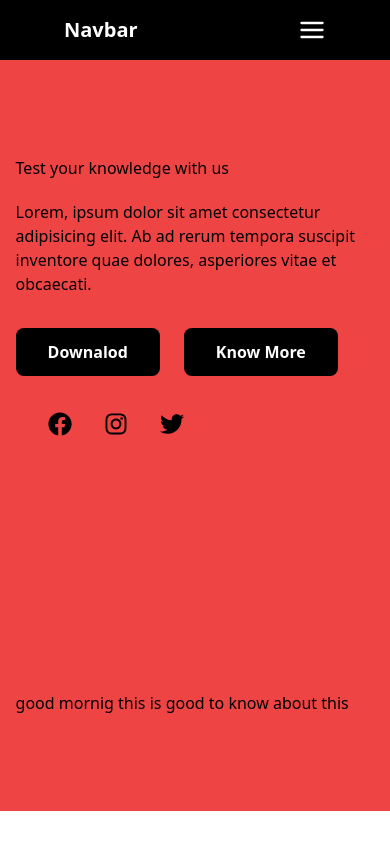
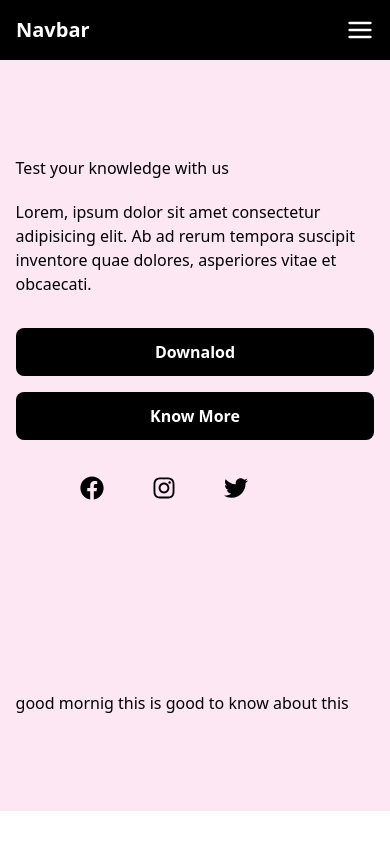
Before and after one commit to neelendrareddy9001/login_jwt_authentication, a React (Vite) app in the folder client/: page / in a window 390 px wide. Built offline with nearby package versions, Linux system fonts and the light colour scheme.

Commit message:
responsive styles to small screens

```diff
--- a/client/src/Components/Home.jsx
+++ b/client/src/Components/Home.jsx
@@ -10,9 +10,9 @@ const Home = () => {
   return (
     <>
       <Navbar />
-      <div className="flex flex-col gap-3 bg-red-500 px-[4vw] p-24 h-[89vh] lgg:flex-row lgg:gap-[20%]">
+      <div className="flex flex-col gap-3 bg-pink-100 px-[4vw] p-24 h-[89vh] lgg:flex-row lgg:gap-[20%]">
         <div className="h-full">
-          <h1 className="lgg:text-5xl mdd:text-4xl smm:text-3xl text-xl-semibold mb-[1.25rem] max-w-md">
+          <h1 className="lgg:text-5xl mdd:text-4xl smm:text-3xl text-bold mb-[1.25rem] max-w-md">
             Test your knowledge with us
           </h1>
           <p className="max-w-lg">
@@ -20,16 +20,16 @@ const Home = () => {
             rerum tempora suscipit inventore quae dolores, asperiores vitae et
             obcaecati.
           </p>
-          <div className="btns mt-8">
-            <button className="px-8 py-3 bg-black text-white rounded-lg font-semibold">
+          <div className="btns mt-8 flex flex-col gap-4 mdd:flex-row">
+            <button className=" py-3 px-4 bg-black text-white rounded-lg font-semibold mdd:w-[40%]">
               Downalod
             </button>
-            <button className="px-8 py-3 bg-black text-white rounded-lg font-semibold ml-6">
+            <button className="px-4 py-3 bg-black text-white rounded-lg font-semibold mdd:w-[40%]">
               Know More
             </button>
           </div>
 
-          <div className="icons my-[10%] flex px-8 mx-auto gap-8">
+          <div className="icons my-[10%] flex items-center px-16 gap-8  m-auto justify-content-around space-x-4">
             <FaFacebook size={24} />
             <FaInstagram size={24} />
             <FaTwitter size={24} />
--- a/client/src/Components/Navbar.jsx
+++ b/client/src/Components/Navbar.jsx
@@ -72,7 +72,7 @@ const Navbar = () => {
         }}
         animate={hidden ? "hidden" : "visible"}
         transition={{ duration: 0.35, ease: "easeInOut" }}
-        className=" bg-black mx-auto py-4 px-16 lgg:px-[8vw] w-[100%] text-white z-[101] relative"
+        className=" bg-black mx-auto py-4 px-4 lgg:px-[8vw] w-[100%] text-white z-[101] relative"
       >
         <div className="flex items-center justify-between relative">
           <NavLink to="/" href="" className="font-bold text-xl">
--- a/client/src/utils/Modlbutton.jsx
+++ b/client/src/utils/Modlbutton.jsx
@@ -1,7 +1,7 @@
 import React from "react";
 
 const Modlbutton = ({ modal, setModal }) => {
-  return <>{modal ? <div className="bg-red-400">Open</div> : ""}</>;
+  return <>{modal ? <div className="bg-red-400">Openi</div> : ""}</>;
 };
 
 export default Modlbutton;
```
